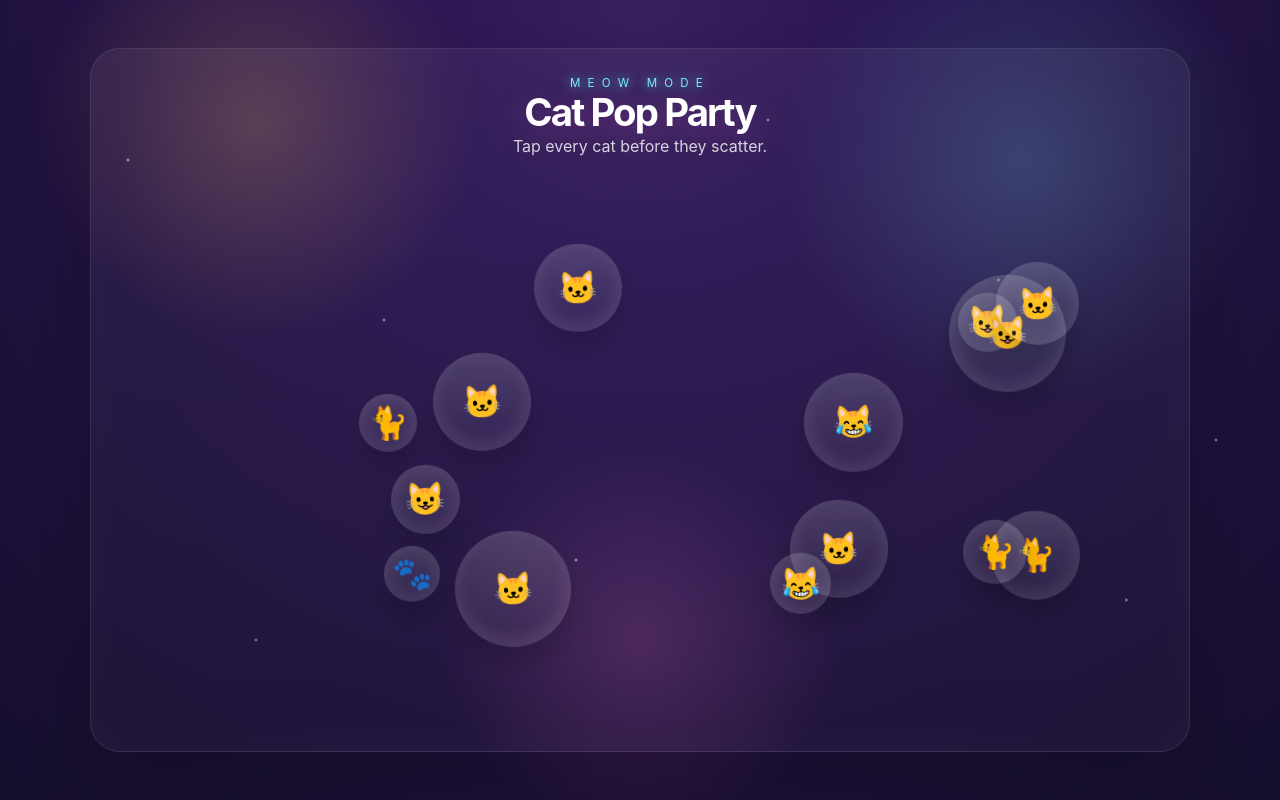
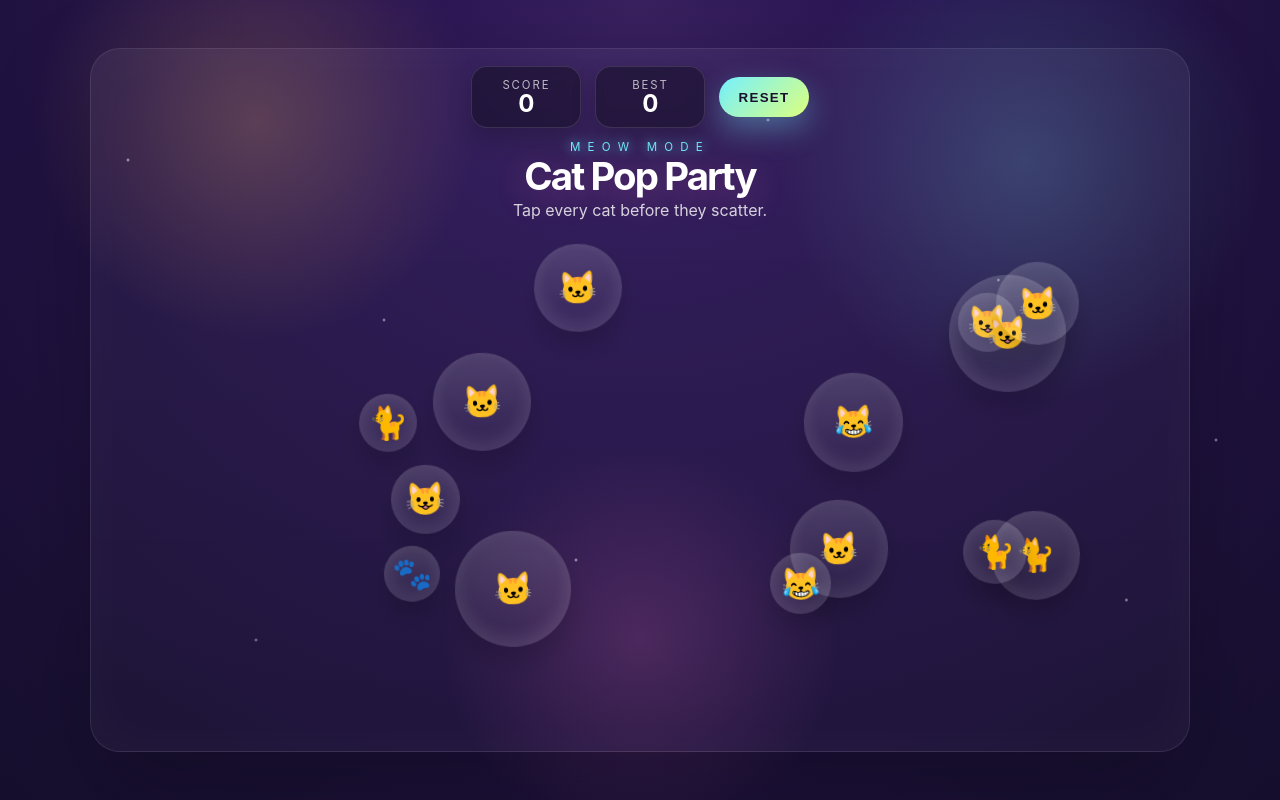
Before and after one commit to OfekMGT/Mewo, a plain HTML site: page index.html in a window 1280 px wide. Drawn offline with Linux system fonts and the light colour scheme.

Commit message:
Polish cat game and enable GitHub Pages

```diff
--- a/index.html
+++ b/index.html
@@ -11,6 +11,18 @@
     <div class="stars" aria-hidden="true"></div>
 
     <main class="app">
+      <div class="hud" aria-label="Game score and controls">
+        <div class="stat">
+          <span>Score</span>
+          <strong id="score">0</strong>
+        </div>
+        <div class="stat">
+          <span>Best</span>
+          <strong id="best">0</strong>
+        </div>
+        <button id="resetButton" type="button">Reset</button>
+      </div>
+
       <header class="hero">
         <p class="eyebrow">MEOW MODE</p>
         <h1>Cat Pop Party</h1>
--- a/script.js
+++ b/script.js
@@ -1,5 +1,16 @@
 const scene = document.getElementById('scene');
+const scoreEl = document.getElementById('score');
+const bestEl = document.getElementById('best');
+const resetButton = document.getElementById('resetButton');
 const catEmojis = ['🐱', '😺', '🐈', '😹', '🐾'];
+
+let score = 0;
+let bestScore = Number(localStorage.getItem('mewo-best-score') || 0);
+
+function updateHud() {
+  scoreEl.textContent = String(score);
+  bestEl.textContent = String(bestScore);
+}
 
 function playPopSound() {
   const AudioCtx = window.AudioContext || window.webkitAudioContext;
@@ -8,26 +19,20 @@ function playPopSound() {
   const context = new AudioCtx();
   const gainNode = context.createGain();
   const osc = context.createOscillator();
-  const noiseGain = context.createGain();
 
   osc.type = 'triangle';
   osc.frequency.setValueAtTime(360, context.currentTime);
-  osc.frequency.exponentialRampToValueAtTime(90, context.currentTime + 0.18);
+  osc.frequency.exponentialRampToValueAtTime(100, context.currentTime + 0.18);
 
   gainNode.gain.setValueAtTime(0.0001, context.currentTime);
   gainNode.gain.exponentialRampToValueAtTime(0.18, context.currentTime + 0.01);
   gainNode.gain.exponentialRampToValueAtTime(0.0001, context.currentTime + 0.18);
-
-  noiseGain.gain.setValueAtTime(0.0001, context.currentTime);
-  noiseGain.gain.exponentialRampToValueAtTime(0.05, context.currentTime + 0.02);
-  noiseGain.gain.exponentialRampToValueAtTime(0.0001, context.currentTime + 0.15);
 
   osc.connect(gainNode);
   gainNode.connect(context.destination);
 
   osc.start();
   osc.stop(context.currentTime + 0.2);
-
   setTimeout(() => context.close(), 250);
 }
 
@@ -67,6 +72,11 @@ function popCat(cat, event) {
   const x = event.clientX - rect.left;
   const y = event.clientY - rect.top;
 
+  score += 1;
+  bestScore = Math.max(bestScore, score);
+  localStorage.setItem('mewo-best-score', String(bestScore));
+  updateHud();
+
   cat.classList.add('popping');
 
   const burst = document.createElement('div');
@@ -85,6 +95,13 @@ function popCat(cat, event) {
   }, 720);
 }
 
+function resetGame() {
+  scene.querySelectorAll('.cat').forEach((cat) => cat.remove());
+  score = 0;
+  updateHud();
+  seedCats();
+}
+
 function seedCats() {
   const count = 14;
   for (let i = 0; i < count; i += 1) {
@@ -92,4 +109,6 @@ function seedCats() {
   }
 }
 
+resetButton.addEventListener('click', resetGame);
+updateHud();
 seedCats();
--- a/style.css
+++ b/style.css
@@ -64,9 +64,69 @@ body {
   justify-content: center;
 }
 
+.hud {
+  position: absolute;
+  top: 18px;
+  left: 20px;
+  right: 20px;
+  z-index: 6;
+  display: flex;
+  align-items: center;
+  justify-content: center;
+  gap: 14px;
+  pointer-events: none;
+}
+
+.stat {
+  min-width: 110px;
+  padding: 0.7rem 0.9rem;
+  border-radius: 16px;
+  background: rgba(15, 11, 28, 0.48);
+  border: 1px solid rgba(255, 255, 255, 0.12);
+  box-shadow: 0 10px 24px rgba(0, 0, 0, 0.2);
+  backdrop-filter: blur(8px);
+  display: flex;
+  flex-direction: column;
+  align-items: center;
+}
+
+.stat span {
+  font-size: 0.71rem;
+  letter-spacing: 0.12rem;
+  text-transform: uppercase;
+  color: rgba(255,255,255,0.7);
+}
+
+.stat strong {
+  font-size: 1.5rem;
+  line-height: 1;
+  color: white;
+}
+
+#resetButton {
+  pointer-events: auto;
+  appearance: none;
+  border: 0;
+  border-radius: 999px;
+  padding: 0.8rem 1.2rem;
+  font-weight: 800;
+  letter-spacing: 0.08rem;
+  text-transform: uppercase;
+  color: #180f2e;
+  background: linear-gradient(135deg, var(--cyan), var(--lime));
+  box-shadow: 0 12px 30px rgba(116, 240, 255, 0.35);
+  cursor: pointer;
+  transition: transform 0.18s ease, box-shadow 0.18s ease;
+}
+
+#resetButton:hover {
+  transform: translateY(-2px) scale(1.04);
+  box-shadow: 0 16px 36px rgba(116, 240, 255, 0.42);
+}
+
 .hero {
   position: absolute;
-  top: 28px;
+  top: 92px;
   left: 50%;
   transform: translateX(-50%);
   text-align: center;
```
Also changed, not shown: 2 other files.
